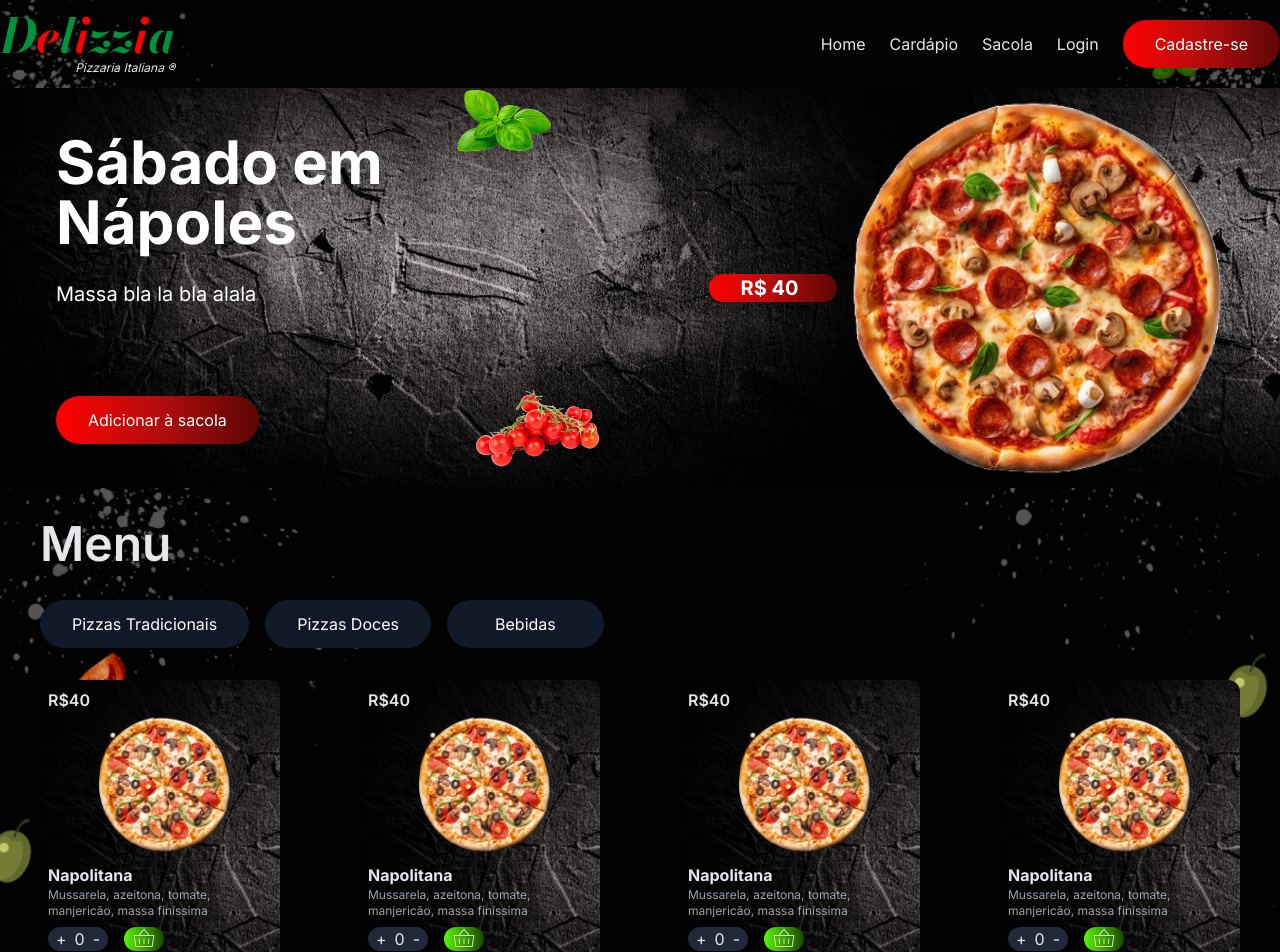
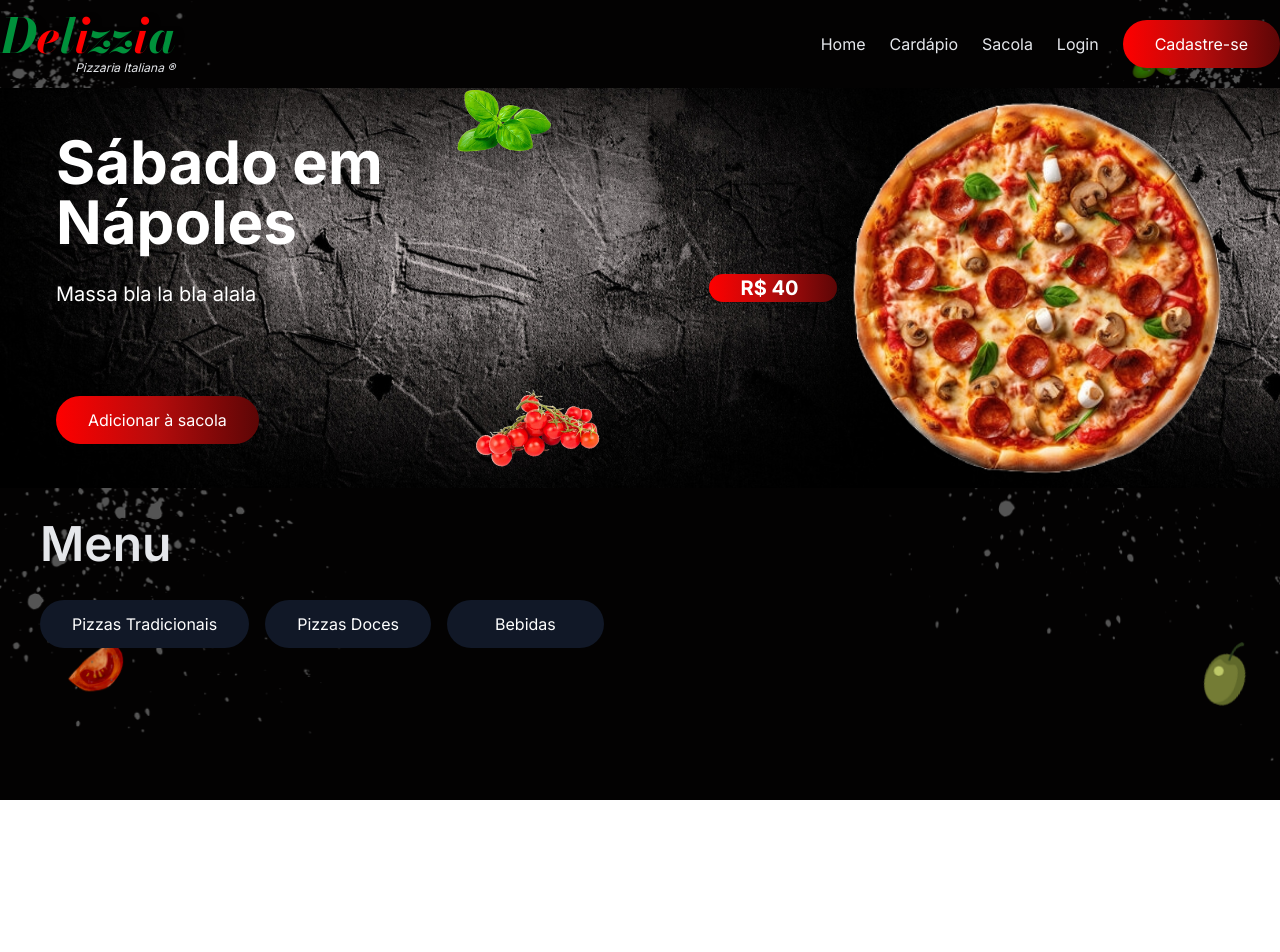
Before and after one commit to Janaina-Costa/ITalents_Pizza_Delivery, a React (Vite) app: page / in a window 1280 px wide. Shown: the top 952 px of the page. After the commit the page ends 800 px from the top, so only its background shows below. Built offline with nearby package versions, Linux system fonts and the light colour scheme.

Commit message:
feat: implementa exibição apenas de produtos selecionado pelo id

```diff
--- a/src/components/Banner/ActiveSliders/index.tsx
+++ b/src/components/Banner/ActiveSliders/index.tsx
@@ -20,8 +20,8 @@ export const ActiveSlides = ({ children }: IProps) => (
     loop
     spaceBetween={60}
     centeredSlides
-    onSlideChange={() => console.log('slide change')}
-    onSwiper={(swiper) => console.log(swiper)}
+    // onSlideChange={() => console.log('')}
+    // onSwiper={(swiper) => console.log('')}
   >
     {children.map((element, index) => (
       <SwiperSlide key={index} className="swiperSlide">
--- a/src/components/Menu/index.tsx
+++ b/src/components/Menu/index.tsx
@@ -1,3 +1,5 @@
+/* eslint-disable no-undef */
+/* eslint-disable no-useless-return */
 /* eslint-disable array-callback-return */
 /* eslint-disable consistent-return */
 import { useEffect, useState } from 'react';
@@ -33,9 +35,8 @@ const dataBtn = [
 export const Menu = () => {
   const [listButtonsMenu, setListButtonsMenu] =
     useState<IPropsBtnMenu[]>(dataBtn);
-  const [listProductItems, setProductItems] = useState(itemsData);
-
-  console.log(listProductItems);
+  const [listProductItems, setListProductItems] = useState(itemsData);
+  const [idSelected, setIdSelected] = useState('');
 
   const handleButtonClick = (id: string) => {
     setListButtonsMenu((prev) => {
@@ -57,12 +58,15 @@ export const Menu = () => {
         );
       }
     });
+
+    setIdSelected(id);
+
+    setListProductItems((prev) => {
+      return prev.map((item) => (item.idProduct === id ? { ...item } : item));
+    });
   };
 
   useEffect(() => {
-    setProductItems((prev) =>
-      prev.filter((item) => item.idProduct === 'item-pizza-trad'),
-    );
     setListButtonsMenu((prev) =>
       prev.map((btn) =>
         btn.id === 'item-pizza-trad'
@@ -95,17 +99,21 @@ export const Menu = () => {
       </section>
 
       <section className="grid grid-cols-4 justify-items-center">
-        {listProductItems.map((item) => (
+        {listProductItems.map((item) =>
+          idSelected === item.idProduct ? (
             <ItemMenuCard
               key={item.idProduct}
-            idProduct={item.idProduct}
+              idProduct={idSelected}
               data={item.items.map((dataItems) => {
                 const data = { ...dataItems };
                 return data;
               })}
               value={0}
             />
-        ))}
+          ) : (
+            ''
+          ),
+        )}
       </section>
     </section>
   );
```
Lines whose indentation alone changed are shown as unchanged.
